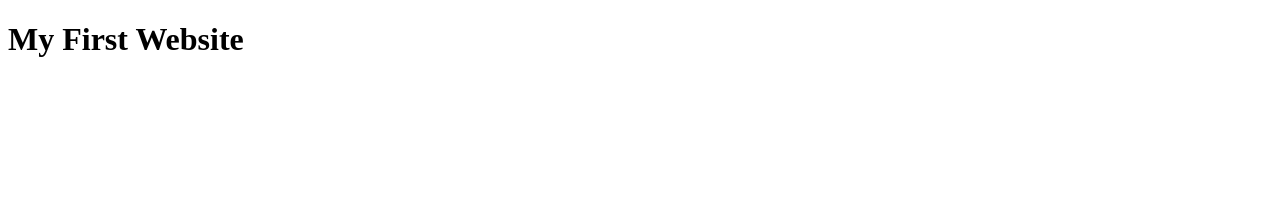
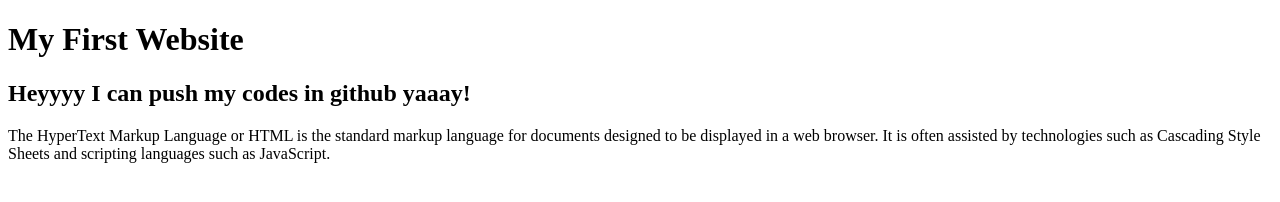
Before and after one commit to minjamin-ahmmed/my-first-website, a plain HTML site: page index.html in a window 1280 px wide. Drawn offline with Linux system fonts and the light colour scheme.

Commit message:
learn github

```diff
--- a/index.html
+++ b/index.html
@@ -10,6 +10,10 @@
 
 <body>
     <h1>My First Website</h1>
+    <h2> Heyyyy I can push my codes in github yaaay! </h2>
+    <p>The HyperText Markup Language or HTML is the standard markup language for documents designed to be displayed in a
+        web browser. It is often assisted by technologies such as Cascading Style Sheets and scripting languages such as
+        JavaScript. </p>
 </body>
 
 </html>
```
